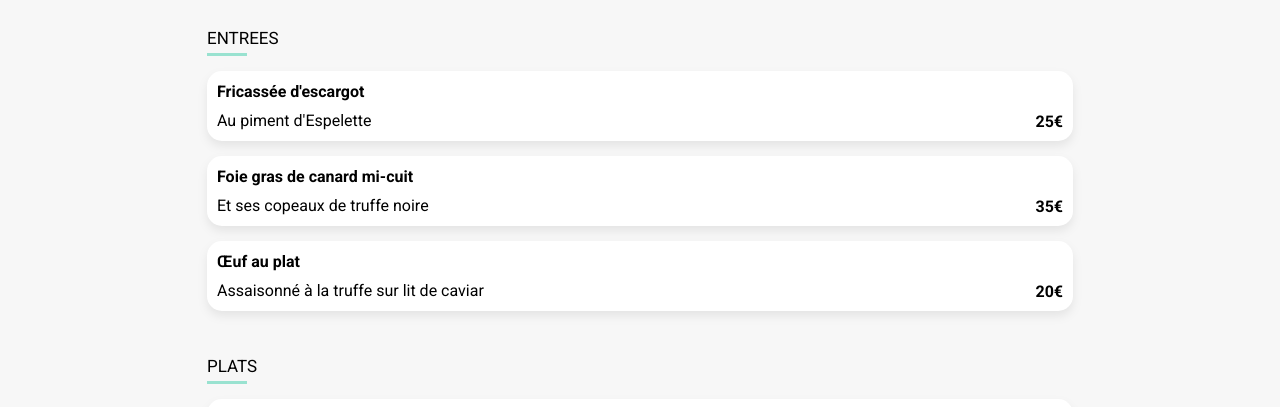
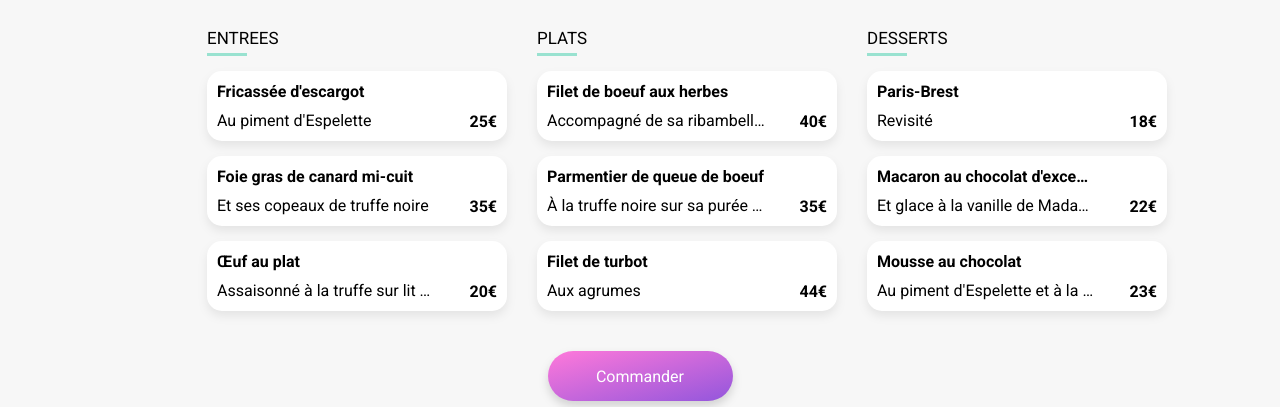
Before and after one commit to LouisMichelin/OhMyFood, a website: page restaurant-lapalettedugout.html in a window 1280 px wide. Shown: the part 332-739 px from the top of the page. Drawn offline with Linux system fonts and the light colour scheme; a web font is replaced by a local one.

Commit message:
Réglage bouton index.html + Edit @mediaquery width

```diff
--- a/restaurant-lapalettedugout.html
+++ b/restaurant-lapalettedugout.html
@@ -34,6 +34,7 @@
             </div>
         </section>
         <section class="menu-restaurant">
+            <div class="menu">
             <div class="categorieRepas">
                 <div class="titreCategorie">
                     <h3>ENTREES</h3>
@@ -157,6 +158,7 @@
                     </div>
                 </a>
             </div>
+        </div>
             <div class="passer-commande">
                 <a class="boutonCommander" href="#">
                     Commander
--- a/sass/pages/accueil/_entete.scss
+++ b/sass/pages/accueil/_entete.scss
@@ -39,7 +39,7 @@
     display: flex;
     justify-content: center;
     flex-direction: column;
-    text-align: center;
+    align-items: center;
 
     h2 {
         margin: 45px 50px 15px;
--- a/sass/pages/accueil/_restaurant.scss
+++ b/sass/pages/accueil/_restaurant.scss
@@ -38,8 +38,8 @@
             @media screen and (min-width: 768px) {
                 width: 48.5%;
             }
-            @media screen and (min-width: 992px) {
-                width: 23%;
+            @media screen and (min-width: 1200px) {
+                width: 23.5%;
             }
 
             .photo {
--- a/sass/pages/restaurant/_menu.scss
+++ b/sass/pages/restaurant/_menu.scss
@@ -12,6 +12,14 @@ main {
     @media screen and (min-width: 992px) {
         width: 70%;
         margin: 0 auto;
+    }
+   .menu{
+    display: flex;
+    flex-direction: column;
+    justify-content: space-between;
+    @media screen and (min-width: 992px) {
+        flex-direction: row;
+    }
     }
 }
 
@@ -34,11 +42,16 @@ main {
         flex-direction: row;
         justify-content: space-between;
         height: 70px;
+        width: auto;
         border-radius: 15px;
         background-color: white;
         margin: 15px 0;
         filter: drop-shadow(0px 5px 5px rgba(0, 0, 0, 0.075));
         overflow: hidden;
+        @media screen and (min-width: 992px) {
+            width: 300px;
+
+        }
 
         .platRepas {
             display: flex;
```
Also changed, not shown: css/index.css, css/restaurant.css, 1 other file.
